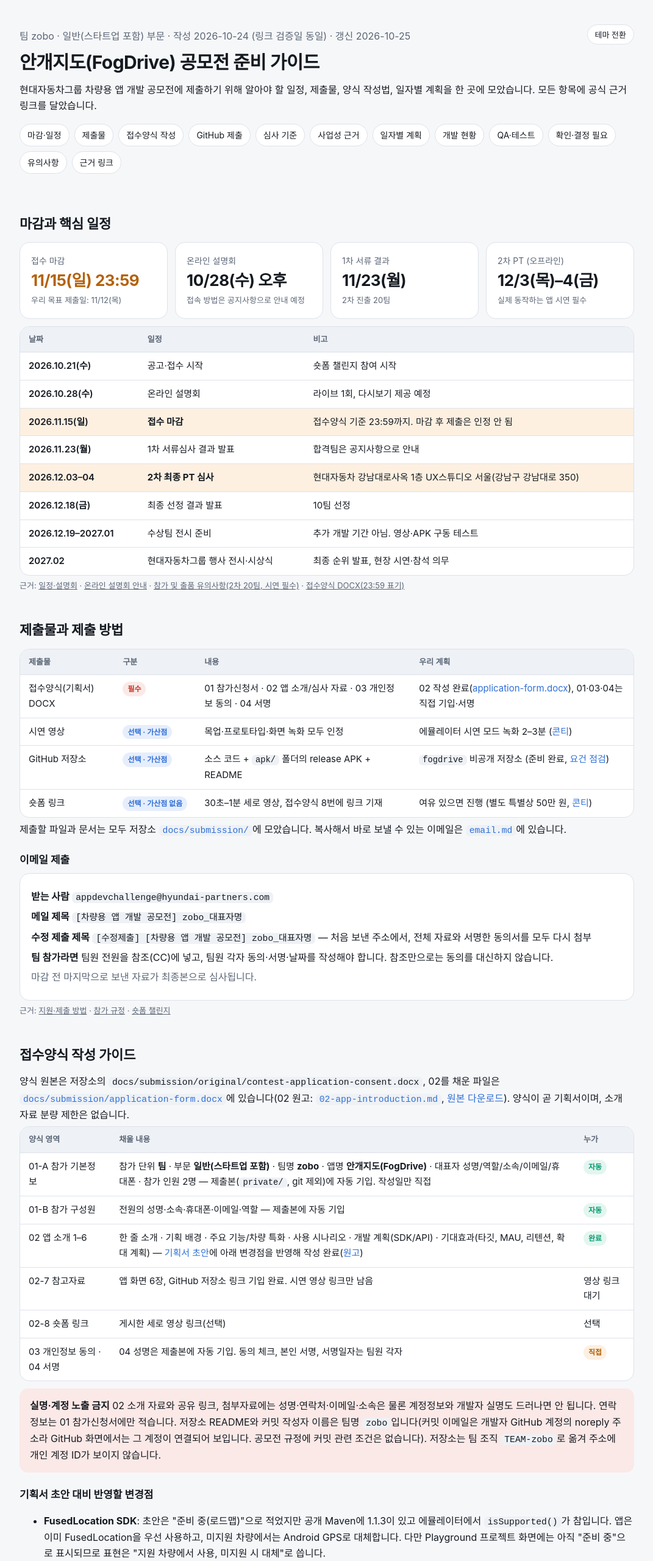
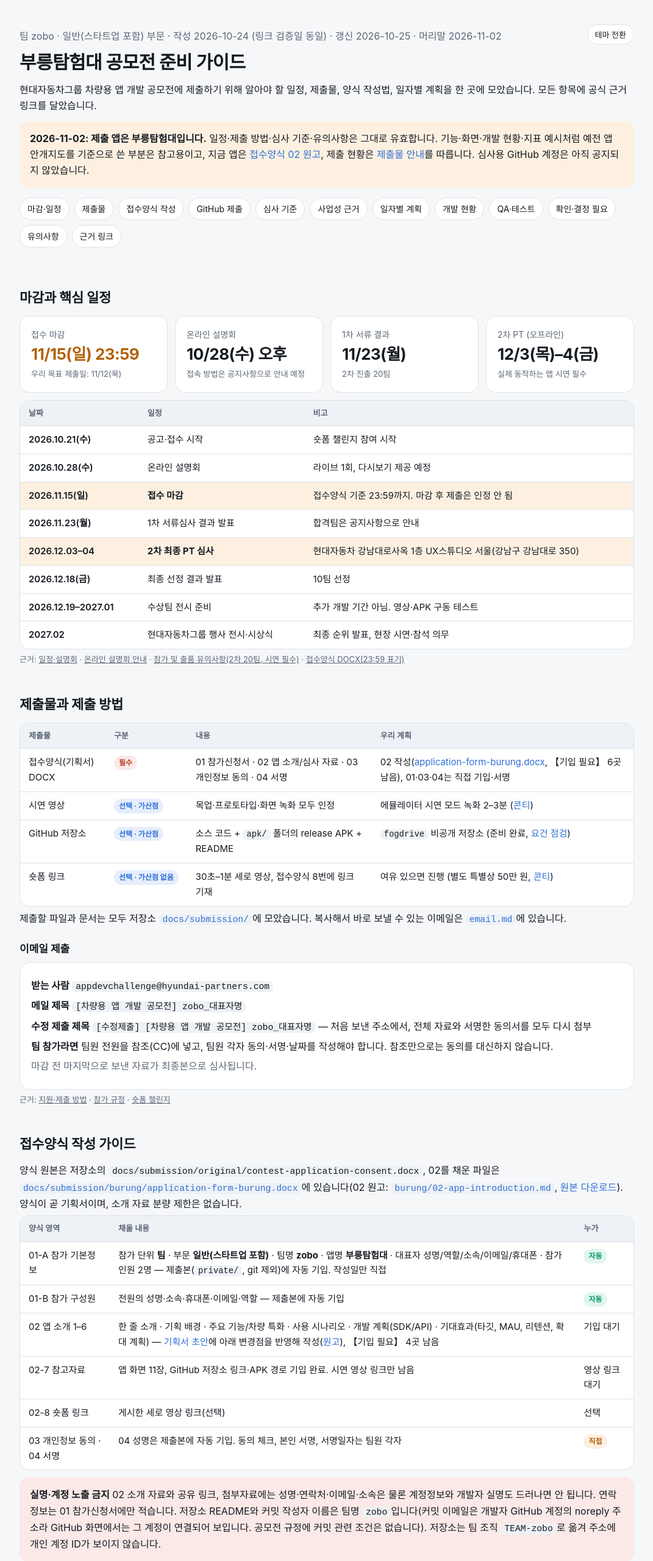
Before and after one commit to TEAM-zobo/fogdrive, a plain HTML site: page docs/index.html in a window 1280 px wide. Shown: the top 2560 px of the page at 61% size, without its empty margins (104-1175 px from the left). Drawn offline with Linux system fonts and the light colour scheme.

Commit message:
제출 문서를 부릉탐험대 기준으로: 접수양식 02 저장소·APK 칸, 제출 안내·이메일·GitHub·영상 문서, 준비 가이드, QA 18개
- 02-7에 저장소 주소(main)와 apk/zobo_Burung_release.apk, 심사용 계정은 공지되면 초대
- 접수양식 공개본 다시 생성(제출본은 private, git 제외)
- 시연 영상은 아직 없음, 숏폼은 burung-short(40.6초)로 정리
- CLAUDE.md·SETUP·VIDEO·QA 문서의 앱 이름과 경로, test-cases.html 18개 TC

Co-Authored-By: Claude Opus 5.5 <noreply@anthropic.com>

```diff
--- a/docs/index.html
+++ b/docs/index.html
@@ -3,7 +3,7 @@
 <head>
 <meta charset="utf-8">
 <meta name="viewport" content="width=device-width, initial-scale=1">
-<title>안개지도 공모전 준비</title>
+<title>부릉탐험대 공모전 준비</title>
 <style>
   :root {
     --bg: #f6f7f9; --surface: #ffffff; --surface-2: #eef1f5; --text: #151a21; --sub: #5b6676;
@@ -82,9 +82,10 @@
 <main>
   <header class="hero">
     <button class="theme-btn" id="themeBtn" type="button">테마 전환</button>
-    <p class="sub">팀 zobo · 일반(스타트업 포함) 부문 · 작성 2026-10-24 (링크 검증일 동일) · 갱신 2026-10-25</p>
-    <h1>안개지도(FogDrive) 공모전 준비 가이드</h1>
+    <p class="sub">팀 zobo · 일반(스타트업 포함) 부문 · 작성 2026-10-24 (링크 검증일 동일) · 갱신 2026-10-25 · 머리말 2026-11-02</p>
+    <h1>부릉탐험대 공모전 준비 가이드</h1>
     <p>현대자동차그룹 차량용 앱 개발 공모전에 제출하기 위해 알아야 할 일정, 제출물, 양식 작성법, 일자별 계획을 한 곳에 모았습니다. 모든 항목에 공식 근거 링크를 달았습니다.</p>
+    <div class="callout warn"><b>2026-11-02: 제출 앱은 부릉탐험대입니다.</b> 일정·제출 방법·심사 기준·유의사항은 그대로 유효합니다. 기능·화면·개발 현황·지표 예시처럼 예전 앱 안개지도를 기준으로 쓴 부분은 참고용이고, 지금 앱은 <a href="submission/burung/02-app-introduction.md">접수양식 02 원고</a>, 제출 현황은 <a href="submission/README.md">제출물 안내</a>를 따릅니다. 심사용 GitHub 계정은 아직 공지되지 않았습니다.</div>
     <nav class="toc">
       <a href="#deadline">마감·일정</a><a href="#submit">제출물</a><a href="#form">접수양식 작성</a>
       <a href="#github">GitHub 제출</a><a href="#judging">심사 기준</a><a href="#business">사업성 근거</a><a href="#plan">일자별 계획</a>
@@ -124,7 +125,7 @@
       <table>
         <thead><tr><th>제출물</th><th>구분</th><th>내용</th><th>우리 계획</th></tr></thead>
         <tbody>
-          <tr><td>접수양식(기획서) DOCX</td><td><span class="tag req">필수</span></td><td>01 참가신청서 · 02 앱 소개/심사 자료 · 03 개인정보 동의 · 04 서명</td><td>02 작성 완료(<a href="submission/application-form.docx">application-form.docx</a>), 01·03·04는 직접 기입·서명</td></tr>
+          <tr><td>접수양식(기획서) DOCX</td><td><span class="tag req">필수</span></td><td>01 참가신청서 · 02 앱 소개/심사 자료 · 03 개인정보 동의 · 04 서명</td><td>02 작성(<a href="submission/burung/application-form-burung.docx">application-form-burung.docx</a>, 【기입 필요】 6곳 남음), 01·03·04는 직접 기입·서명</td></tr>
           <tr><td>시연 영상</td><td><span class="tag opt">선택 · 가산점</span></td><td>목업·프로토타입·화면 녹화 모두 인정</td><td>에뮬레이터 시연 모드 녹화 2–3분 (<a href="submission/demo-video.md">콘티</a>)</td></tr>
           <tr><td>GitHub 저장소</td><td><span class="tag opt">선택 · 가산점</span></td><td>소스 코드 + <code>apk/</code> 폴더의 release APK + README</td><td><code>fogdrive</code> 비공개 저장소 (준비 완료, <a href="submission/github.md">요건 점검</a>)</td></tr>
           <tr><td>숏폼 링크</td><td><span class="tag opt">선택 · 가산점 없음</span></td><td>30초–1분 세로 영상, 접수양식 8번에 링크 기재</td><td>여유 있으면 진행 (별도 특별상 50만 원, <a href="submission/shortform.md">콘티</a>)</td></tr>
@@ -145,15 +146,15 @@
 
   <section id="form">
     <h2>접수양식 작성 가이드</h2>
-    <p>양식 원본은 저장소의 <code>docs/submission/original/contest-application-consent.docx</code>, 02를 채운 파일은 <a href="submission/application-form.docx"><code>docs/submission/application-form.docx</code></a>에 있습니다(02 원고: <a href="submission/02-app-introduction.md"><code>02-app-introduction.md</code></a>, <a href="https://appdevchallenge.auto-hmg.io/downloads/contest-application-consent.docx">원본 다운로드</a>). 양식이 곧 기획서이며, 소개 자료 분량 제한은 없습니다.</p>
+    <p>양식 원본은 저장소의 <code>docs/submission/original/contest-application-consent.docx</code>, 02를 채운 파일은 <a href="submission/burung/application-form-burung.docx"><code>docs/submission/burung/application-form-burung.docx</code></a>에 있습니다(02 원고: <a href="submission/burung/02-app-introduction.md"><code>burung/02-app-introduction.md</code></a>, <a href="https://appdevchallenge.auto-hmg.io/downloads/contest-application-consent.docx">원본 다운로드</a>). 양식이 곧 기획서이며, 소개 자료 분량 제한은 없습니다.</p>
     <div class="table-wrap">
       <table>
         <thead><tr><th>양식 영역</th><th>채울 내용</th><th>누가</th></tr></thead>
         <tbody>
-          <tr><td>01-A 참가 기본정보</td><td>참가 단위 <b>팀</b> · 부문 <b>일반(스타트업 포함)</b> · 팀명 <b>zobo</b> · 앱명 <b>안개지도(FogDrive)</b> · 대표자 성명/역할/소속/이메일/휴대폰 · 참가 인원 2명 — 제출본(<code>private/</code>, git 제외)에 자동 기입. 작성일만 직접</td><td><span class="tag done">자동</span></td></tr>
+          <tr><td>01-A 참가 기본정보</td><td>참가 단위 <b>팀</b> · 부문 <b>일반(스타트업 포함)</b> · 팀명 <b>zobo</b> · 앱명 <b>부릉탐험대</b> · 대표자 성명/역할/소속/이메일/휴대폰 · 참가 인원 2명 — 제출본(<code>private/</code>, git 제외)에 자동 기입. 작성일만 직접</td><td><span class="tag done">자동</span></td></tr>
           <tr><td>01-B 참가 구성원</td><td>전원의 성명·소속·휴대폰·이메일·역할 — 제출본에 자동 기입</td><td><span class="tag done">자동</span></td></tr>
-          <tr><td>02 앱 소개 1–6</td><td>한 줄 소개 · 기획 배경 · 주요 기능/차량 특화 · 사용 시나리오 · 개발 계획(SDK/API) · 기대효과(타깃, MAU, 리텐션, 확대 계획) — <a href="https://claude.ai/artifact/EnXkpcooNfxscWEe6k4F24">기획서 초안</a>에 아래 변경점을 반영해 작성 완료(<a href="submission/02-app-introduction.md">원고</a>)</td><td><span class="tag done">완료</span></td></tr>
-          <tr><td>02-7 참고자료</td><td>앱 화면 6장, GitHub 저장소 링크 기입 완료. 시연 영상 링크만 남음</td><td>영상 링크 대기</td></tr>
+          <tr><td>02 앱 소개 1–6</td><td>한 줄 소개 · 기획 배경 · 주요 기능/차량 특화 · 사용 시나리오 · 개발 계획(SDK/API) · 기대효과(타깃, MAU, 리텐션, 확대 계획) — <a href="https://claude.ai/artifact/EnXkpcooNfxscWEe6k4F24">기획서 초안</a>에 아래 변경점을 반영해 작성(<a href="submission/burung/02-app-introduction.md">원고</a>), 【기입 필요】 4곳 남음</td><td>기입 대기</td></tr>
+          <tr><td>02-7 참고자료</td><td>앱 화면 11장, GitHub 저장소 링크·APK 경로 기입 완료. 시연 영상 링크만 남음</td><td>영상 링크 대기</td></tr>
           <tr><td>02-8 숏폼 링크</td><td>게시한 세로 영상 링크(선택)</td><td>선택</td></tr>
           <tr><td>03 개인정보 동의 · 04 서명</td><td>04 성명은 제출본에 자동 기입. 동의 체크, 본인 서명, 서명일자는 팀원 각자</td><td><span class="tag key">직접</span></td></tr>
         </tbody>
@@ -330,7 +331,7 @@
     <h2>QA·테스트 환경</h2>
     <p>Pleos Connect Emulator에서 실제 SDK 경로로 기능을 자동 검증합니다. 차량 신호는 Virtual Console API, 위치는 <code>adb emu geo fix</code>로 주입하고, 화면은 UIAutomator로 판독합니다.</p>
     <div class="grid">
-      <div class="card kpi"><div class="label">기능별 TC</div><div class="value accent">20개</div><div class="note"><a href="test-cases.html">테스트 케이스 목록</a> · 모두 자동화</div></div>
+      <div class="card kpi"><div class="label">기능별 TC</div><div class="value accent">18개</div><div class="note"><a href="test-cases.html">테스트 케이스 목록</a> · 모두 자동화</div></div>
       <div class="card kpi"><div class="label">단위 테스트</div><div class="value">71개</div><div class="note"><code>./gradlew :app:testDebugUnitTest</code></div></div>
       <div class="card kpi"><div class="label">웹 대시보드</div><div class="value" style="font-size:18px">팀 내부 주소</div><div class="note">실시간 화면·차량 조작·TC 실행 (로그인 필요)</div></div>
     </div>
```
Also changed, not shown: docs/test-cases.html (+2 -2 lines), qa/fogqa/static/dashboard.html (+2 -2 lines), 12 other files.
